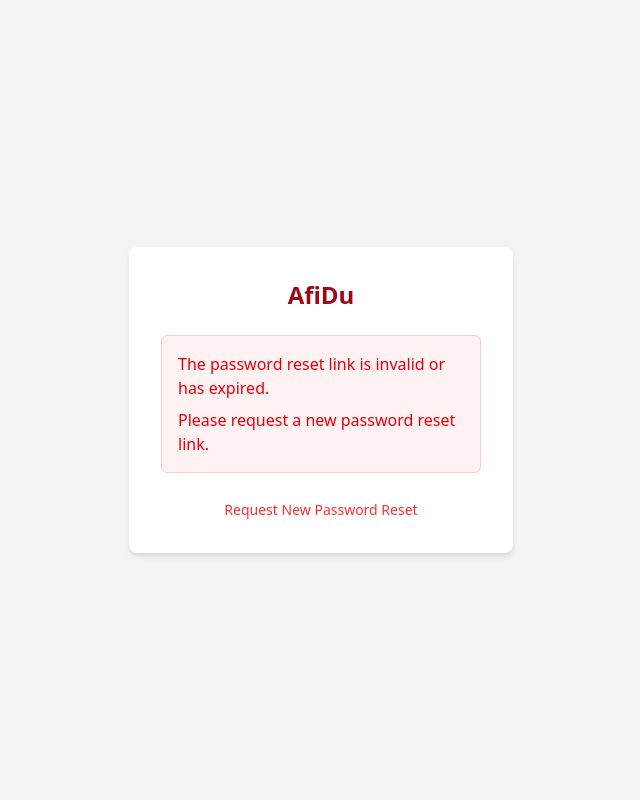
After one commit to rywndr/AfiDu, a Django app: page /accounts/reset/1/1/ in a window 1280 px wide. The commit adds this page. Shown: the whole page, without its empty margins (319-959 px from the left). Run offline with Django 5.2, Linux system fonts and the light colour scheme.

Commit message:
feat: added reset password and custom email backend to capture reset link to display it to the view instead of the terminal #UserFriendly lmao and I also tidied up the code ;)

```diff
--- /dev/null
+++ b/src/login/templates/auth/password_reset_confirm.html
@@ -0,0 +1,78 @@
+{% extends 'auth/layout.html' %}
+
+{% block title %}
+    AfiDu - New Password
+{% endblock %}
+
+{% block content %}
+  <h2 class="text-2xl font-bold text-center mb-6 text-red-800">
+    AfiDu
+  </h2>
+
+  {% if validlink %}
+  <p class="mb-4 text-gray-700">Please enter your new password.</p>
+
+  <form method="post" class="space-y-4">
+    {% csrf_token %}
+
+    <div>
+      <label class="block text-sm font-medium text-gray-700 mb-1"
+        >New Password</label
+      >
+      <input
+        type="password"
+        name="new_password1"
+        class="w-full px-3 py-2 border rounded-md {% if form.new_password1.errors %}border-red-500{% else %}border-gray-300{% endif %}"
+        placeholder="••••••••"
+        required
+      />
+      {% if form.new_password1.errors %}
+      <p class="mt-1 text-sm text-red-600">
+        {{ form.new_password1.errors }}
+      </p>
+      {% endif %}
+    </div>
+
+    <div>
+      <label class="block text-sm font-medium text-gray-700 mb-1"
+        >Confirm Password</label
+      >
+      <input
+        type="password"
+        name="new_password2"
+        class="w-full px-3 py-2 border rounded-md {% if form.new_password2.errors %}border-red-500{% else %}border-gray-300{% endif %}"
+        placeholder="••••••••"
+        required
+      />
+      {% if form.new_password2.errors %}
+      <p class="mt-1 text-sm text-red-600">
+        {{ form.new_password2.errors }}
+      </p>
+      {% endif %}
+    </div>
+
+    <button
+      type="submit"
+      class="w-full bg-red-400 text-white py-2 px-4 rounded-md hover:bg-red-700 transition-colors"
+    >
+      Set New Password
+    </button>
+  </form>
+  {% else %}
+  <div
+    class="mb-6 p-4 bg-red-50 border border-red-200 text-red-600 rounded-md"
+  >
+    <p>The password reset link is invalid or has expired.</p>
+    <p class="mt-2">Please request a new password reset link.</p>
+  </div>
+
+  <div class="text-center">
+    <a
+      href="{% url 'login:password_reset' %}"
+      class="text-red-500 hover:text-red-800 text-sm"
+    >
+      Request New Password Reset
+    </a>
+  </div>
+  {% endif %}
+{% endblock %}
--- /dev/null
+++ b/src/login/templates/auth/password_reset_subject.txt
@@ -0,0 +1 @@
+AfiDu Password Reset
--- a/src/login/urls.py
+++ b/src/login/urls.py
@@ -1,10 +1,33 @@
 from django.urls import path
 
-from .views import CustomLoginView
+from .views import (
+    CustomLoginView,
+    CustomPasswordResetCompleteView,
+    CustomPasswordResetConfirmView,
+    CustomPasswordResetDoneView,
+    CustomPasswordResetView,
+)
 
 app_name = "login"
 
 urlpatterns = [
     # login
     path("login/", CustomLoginView.as_view(), name="login"),
+    # password reset
+    path("password_reset/", CustomPasswordResetView.as_view(), name="password_reset"),
+    path(
+        "password_reset/done/",
+        CustomPasswordResetDoneView.as_view(),
+        name="password_reset_done",
+    ),
+    path(
+        "reset/<uidb64>/<token>/",
+        CustomPasswordResetConfirmView.as_view(),
+        name="password_reset_confirm",
+    ),
+    path(
+        "reset/done/",
+        CustomPasswordResetCompleteView.as_view(),
+        name="password_reset_complete",
+    ),
 ]
--- a/src/login/views.py
+++ b/src/login/views.py
@@ -1,22 +1,97 @@
-from django.contrib.auth.views import LoginView
+from django.conf import settings
+from django.contrib.auth.views import (
+    LoginView,
+    PasswordResetCompleteView,
+    PasswordResetConfirmView,
+    PasswordResetDoneView,
+    PasswordResetView,
+)
+from django.urls import reverse_lazy
 
+from .email_backend import clear_reset_link, get_reset_email, get_reset_link
 from .forms import EmailAuthenticationForm
 
 
-# Create your views here.
 class CustomLoginView(LoginView):
     authentication_form = EmailAuthenticationForm
     template_name = "auth/login.html"
 
+    def form_valid(self, form):
+        remember_me = form.cleaned_data["remember_me"]
 
-def form_valid(self, form):
-    remember_me = form.cleaned_data["remember_me"]
+        if not remember_me:
+            # sesi berakhir ketika browser ditutup
+            self.request.session.set_expiry(0)
+        else:
+            # sesi berakhir dalam waktu 2 minggu
+            self.request.session.set_expiry(1209600)
 
-    if not remember_me:
-        # sesi exp saat browser ditutup
-        self.request.session.set_expiry(0)
-    else:
-        # sesi exp dalam 2 minggu (1209600 detik / 14 hari)
-        self.request.session.set_expiry(1209600)
+        return super().form_valid(form)
 
-    return super().form_valid(form)
+
+class CustomPasswordResetView(PasswordResetView):
+    template_name = "auth/password_reset_form.html"
+    email_template_name = "auth/password_reset_email.html"
+    subject_template_name = "auth/password_reset_subject.txt"
+    success_url = reverse_lazy("login:password_reset_done")
+
+    def form_valid(self, form):
+        # save original email backend
+        original_email_backend = settings.EMAIL_BACKEND
+
+        # gunakan custom email backend
+        settings.EMAIL_BACKEND = "login.email_backend.DisplayLinkEmailBackend"
+
+        # call parent form_valid method
+        result = super().form_valid(form)
+
+        # restore original email backend
+        settings.EMAIL_BACKEND = original_email_backend
+
+        # simpan reset link on session
+        reset_link = get_reset_link()
+        reset_email = get_reset_email()
+
+        if reset_link and reset_email:
+            self.request.session["password_reset_link"] = reset_link
+            self.request.session["password_reset_email"] = reset_email
+
+        # clear thread-local storage
+        clear_reset_link()
+
+        return result
+
+
+class CustomPasswordResetDoneView(PasswordResetDoneView):
+    template_name = "auth/password_reset_done.html"
+
+    def get_context_data(self, **kwargs):
+        context = super().get_context_data(**kwargs)
+
+        # ambil reset link dari session
+        reset_link = self.request.session.get("password_reset_link", None)
+        reset_email = self.request.session.get("password_reset_email", None)
+
+        if reset_link and reset_email:
+            context["reset_link"] = reset_link
+            context["reset_email"] = reset_email
+
+        return context
+
+
+class CustomPasswordResetConfirmView(PasswordResetConfirmView):
+    template_name = "auth/password_reset_confirm.html"
+    success_url = reverse_lazy("login:password_reset_complete")
+
+
+class CustomPasswordResetCompleteView(PasswordResetCompleteView):
+    template_name = "auth/password_reset_complete.html"
+
+    def get(self, request, *args, **kwargs):
+        # clear reset link dari session
+        if "password_reset_link" in request.session:
+            del request.session["password_reset_link"]
+        if "password_reset_email" in request.session:
+            del request.session["password_reset_email"]
+
+        return super().get(request, *args, **kwargs)
--- /dev/null
+++ b/src/templates/auth/layout.html
@@ -0,0 +1,23 @@
+<!doctype html>
+<html lang="en">
+
+<head>
+    <meta charset="UTF-8" />
+    <meta name="viewport" content="width=device-width, initial-scale=1" />
+
+    <title>
+        {% block title %}AfiDu-Login{% endblock %}
+    </title>
+
+    {% include 'snippets/tailwind.html' %}
+</head>
+
+<body class="bg-gray-100 min-h-screen flex items-center justify-center">
+    <div class="bg-white p-8 rounded-lg shadow-md w-96">
+        {% block content %}
+        {% endblock %}
+    <div />
+
+</body>
+
+</html>
--- /dev/null
+++ b/src/templates/snippets/tailwind.html
@@ -0,0 +1,2 @@
+<!-- plug n play tailwind cdn for temporary use -->
+<script src="https://cdn.jsdelivr.net/npm/@tailwindcss/browser@4"></script>
```
Also changed, not shown: src/afidu/urls.py (+4 -4 lines), src/login/email_backend.py (added, +75 -0 lines), src/login/templates/auth/login.html (+10 -24 lines), src/login/templates/auth/password_reset_complete.html (added, +29 -0 lines), src/login/templates/auth/password_reset_done.html (added, +48 -0 lines), src/login/templates/auth/password_reset_email.html (added, +18 -0 lines), src/login/templates/auth/password_reset_form.html (added, +48 -0 lines).
